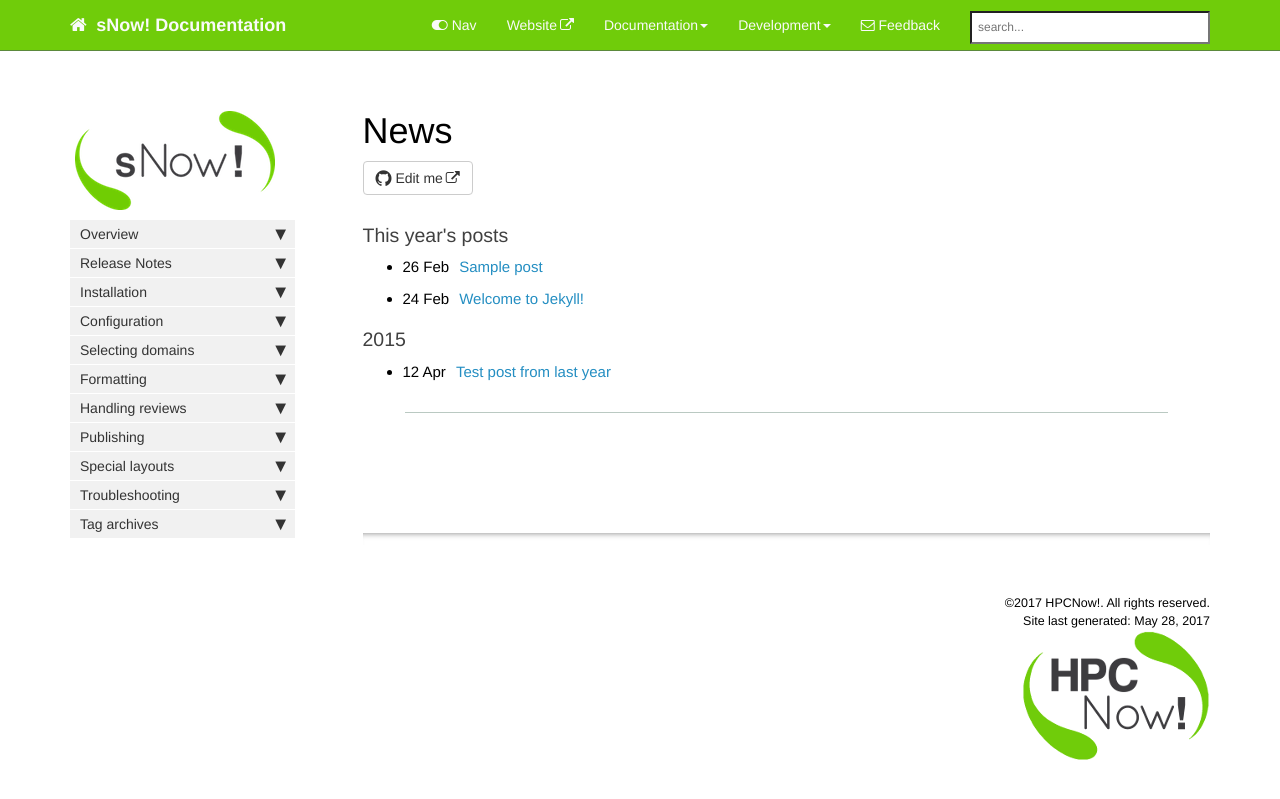
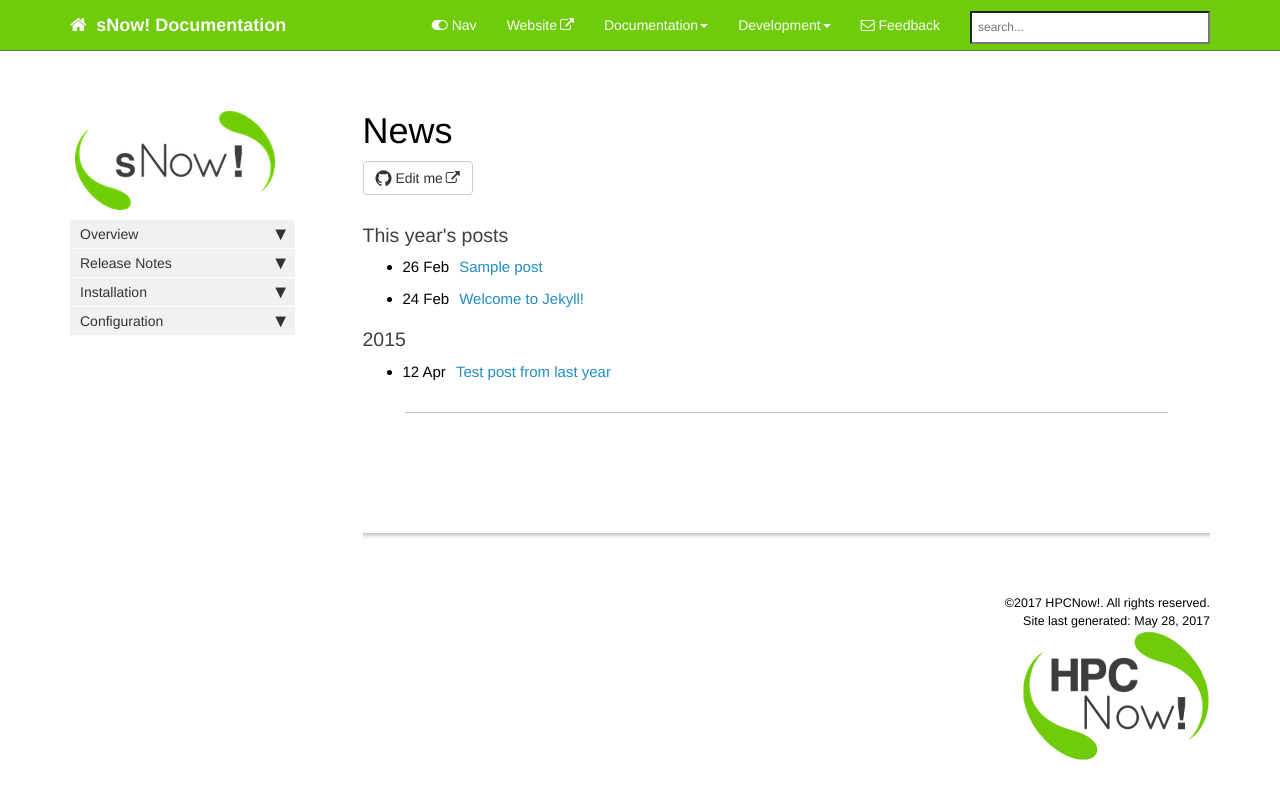
Before and after one commit to FlocksCM/snow-documentation, a Jekyll site: the page built from pages/news/news_archive.html, in a window 1280 px wide. Shown: the top 799 px of the page. Built offline with Jekyll 4.4.1, drawn with Linux system fonts in a browser that asks for light colours; nearby versions of some CDN libraries; comment, search, counter and statistics services are not loaded; part of the change alters nothing that is shown.

Commit message:
Update mydoc_sidebar.yml

```diff
--- a/_data/sidebars/mydoc_sidebar.yml
+++ b/_data/sidebars/mydoc_sidebar.yml
@@ -121,197 +121,3 @@ entries:
     - title: Atom editor tips
       url: /mydoc_atom_text_editor.html
       output: web, pdf
-
-  - title: Selecting domains
-    output: web, pdf
-
-    folderitems:
-    - title: List of available roles
-      url: /mydoc_sidebar_navigation.html
-      output: web, pdf
-
-    - title: YAML tutorial in the context of Jekyll
-      url: /mydoc_yaml_tutorial.html
-      output: web, pdf
-
-    - title: Tags
-      url: /mydoc_tags.html
-      output: web, pdf
-
-    - title: Series
-      url: /mydoc_series.html
-      output: web, pdf
-
-  - title: Formatting
-    output: web, pdf
-
-    folderitems:
-    - title: Tooltips
-      url: /mydoc_adding_tooltips.html
-      output: web, pdf
-
-    - title: Alerts
-      url: /mydoc_alerts.html
-      output: web, pdf
-
-    - title: Icons
-      url: /mydoc_icons.html
-      output: web, pdf
-
-    - title: Images
-      url: /mydoc_images.html
-      output: web, pdf
-
-    - title: Code samples
-      url: /mydoc_code_samples.html
-      output: web, pdf
-
-    - title: Labels
-      url: /mydoc_labels.html
-      output: web, pdf
-
-    - title: Links
-      url: /mydoc_hyperlinks.html
-      output: web, pdf
-
-    - title: Navtabs
-      url: /mydoc_navtabs.html
-      output: web, pdf
-
-    - title: Tables
-      url: /mydoc_tables.html
-      output: web, pdf
-
-    - title: Syntax highlighting
-      url: /mydoc_syntax_highlighting.html
-      output: web, pdf
-
-    - title: Workflow maps
-      url: /mydoc_workflow_maps.html
-      output: web, pdf
-
-  - title: Handling reviews
-    output: web, pdf
-
-    folderitems:
-    - title: Commenting on files
-      url: /mydoc_commenting_on_files.html
-      output: web, pdf
-
-#    - title: Git collaboration
-#      url: /mydoc_git_collaboration
-#      output: web, pdf
-
-  - title: Publishing
-    output: web, pdf
-
-    folderitems:
-    - title: Build arguments
-      url: /mydoc_build_arguments.html
-      output: web, pdf
-
-    - title: Themes
-      url: /mydoc_themes.html
-      output: web, pdf
-
-    - title: Generating PDFs
-      url: /mydoc_generating_pdfs.html
-      output: web, pdf
-
-    - title: Help APIs and UI tooltips
-      url: /mydoc_help_api.html
-      output: web, pdf
-
-    - title: Search configuration
-      url: /mydoc_search_configuration.html
-      output: web, pdf
-
-    - title: iTerm profiles
-      url: /mydoc_iterm_profiles.html
-      output: web, pdf
-
-    - title: Pushing builds to server
-      url: /mydoc_push_build_to_server.html
-      output: web, pdf
-
-    - title: Getting around the password prompts in SCP
-      url: /mydoc_no_password_prompts_scp.html
-      output: web, pdf
-
-    - title: Publishing on Github Pages
-      url: /mydoc_publishing_github_pages.html
-      output: web, pdf
-
-  - title: Special layouts
-    output: web, pdf
-
-    folderitems:
-    - title: Knowledge-base layout
-      url: /mydoc_kb_layout.html
-      output: web, pdf
-
-    - title: Glossary layout
-      url: /mydoc_glossary.html
-      output: web, pdf
-
-    - title: FAQ layout
-      url: /mydoc_faq_layout.html
-      output: web, pdf
-
-    - title: Scroll layout
-      url: /mydoc_scroll.html
-      output: web, pdf
-
-    - title: Shuffle layout
-      url: /mydoc_shuffle.html
-      output: web, pdf
-
-  - title: Troubleshooting
-    output: web, pdf
-
-    folderitems:
-
-    - title: Troubleshooting
-      url: /mydoc_troubleshooting.html
-      output: web, pdf
-
-  - title: Tag archives
-    output: web
-    folderitems:
-
-    - title: Tag archives overview
-      url: /mydoc_tag_archives_overview.html
-      output: web
-
-      subfolders:
-      - title: Tag archive pages
-        output: web
-        subfolderitems:
-
-        - title: Formatting pages
-          url: /tag_formatting.html
-          output: web
-
-        - title: Navigation pages
-          url: /tag_navigation.html
-          output: web
-
-        - title: Content types pages
-          url: /tag_content_types.html
-          output: web
-
-        - title: Publishing pages
-          url: /tag_publishing.html
-          output: web
-
-        - title: Special layout pages
-          url: /tag_special_layouts.html
-          output: web
-
-        - title: Collaboration pages
-          url: /tag_collaboration.html
-          output: web
-
-        - title: Troubleshooting pages
-          url: /tag_troubleshooting.html
-          output: web
```
